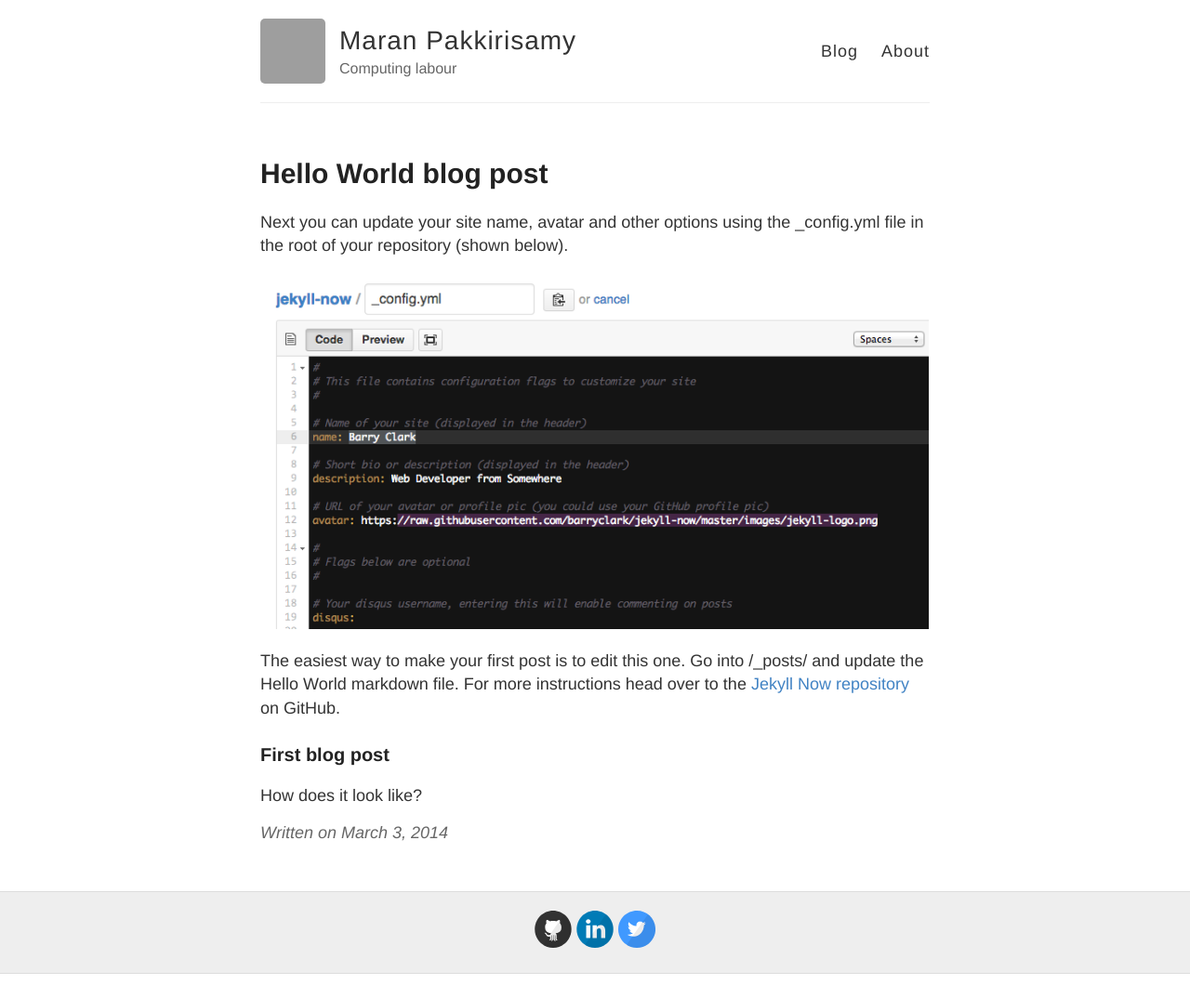
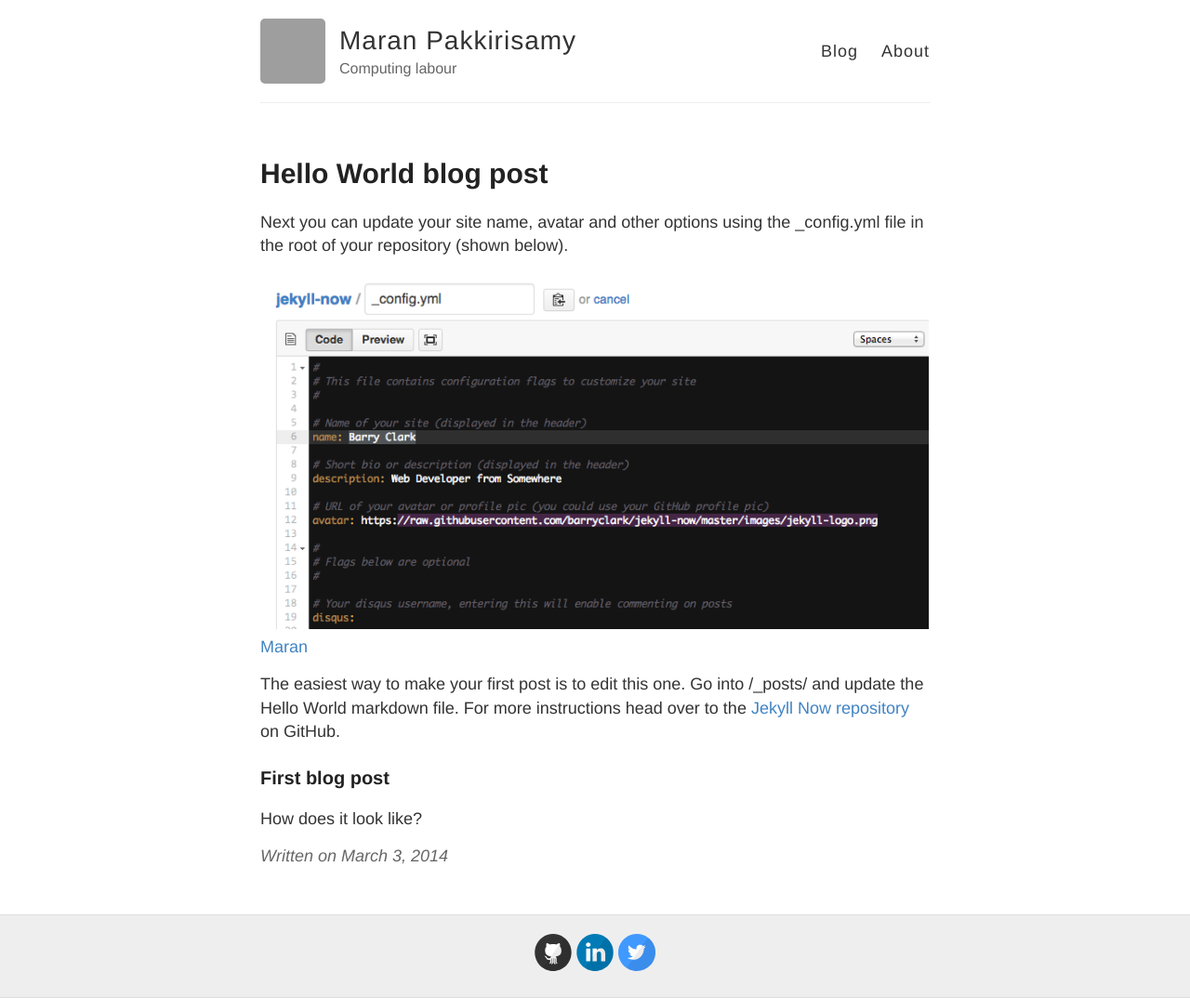
Before and after one commit to maranp/maranp.github.io, a Jekyll site: the page built from _posts/2014-3-3-Hello-World.md, in a window 1280 px wide. Shown: the whole page at 93% size. Built offline with Jekyll 4.4.1, drawn with Linux system fonts in a browser that asks for light colours; comment, search, counter and statistics services are not loaded; before the commit the page ends 1048 px from its top, so only the background shows below that; grey boxes are pictures that could not be loaded.

Commit message:
Updated 2014-3-3-Hello-World.md

```diff
--- a/_posts/2014-3-3-Hello-World.md
+++ b/_posts/2014-3-3-Hello-World.md
@@ -7,6 +7,7 @@ published: true
 Next you can update your site name, avatar and other options using the _config.yml file in the root of your repository (shown below).
 
 ![_config.yml]({{ site.baseurl }}/images/config.png)
+[Maran](https://avatars2.githubusercontent.com/u/6899297?v=3&u=36615950b90c870b5adb57439813c8204cd0306b&s=400 "Profile Picture")
 
 The easiest way to make your first post is to edit this one. Go into /_posts/ and update the Hello World markdown file. For more instructions head over to the [Jekyll Now repository](https://github.com/barryclark/jekyll-now) on GitHub.
 
```
